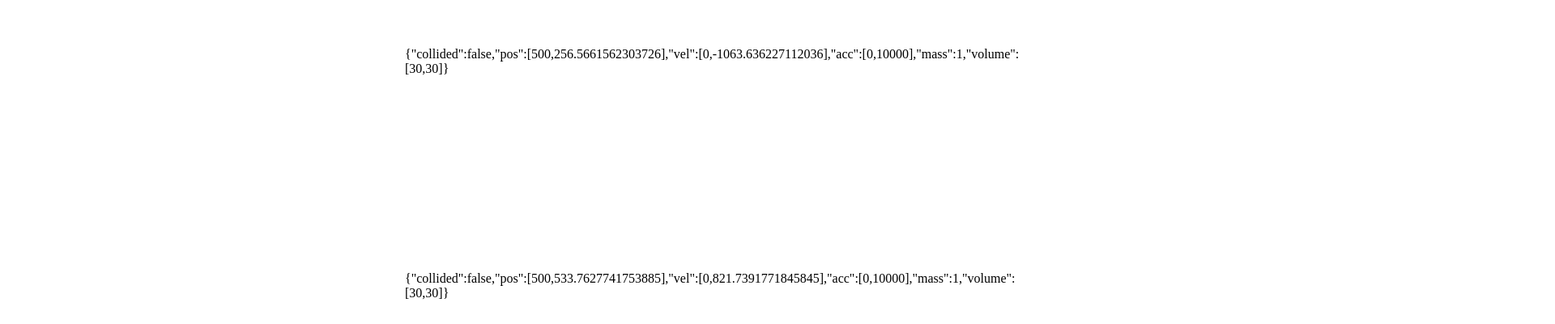
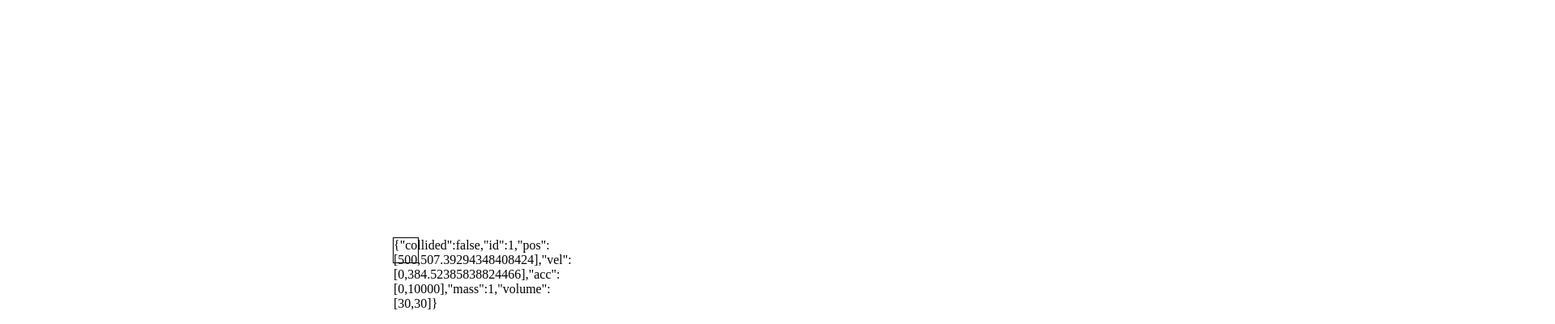
Before and after one commit to Blake-Dowling/Typescript-Physics-Simulator, a React (Create React App) app: page / in a window 1280 px wide. Shown: the part 199-599 px from the top of the page at 81% size, 1920 px wide, since content can reach past the window. Built offline with nearby package versions, Linux system fonts and the light colour scheme.

Commit message:
vectorized time delta of quadratic distance calculation

```diff
--- a/src/index.tsx
+++ b/src/index.tsx
@@ -19,16 +19,20 @@ export default function Index() {
     setObList((prevObList) => {
       const newObList = [...prevObList]
       // left wall
-      newObList.push(new ob([-.5*SCREEN_WIDTH, .5*SCREEN_HEIGHT], [0, 0], [0, 0], 100000000, [SCREEN_WIDTH, SCREEN_HEIGHT]));
-      //bottom wall
-      newObList.push(new ob([.5*SCREEN_WIDTH, 1.5*SCREEN_HEIGHT], [0, 0], [0, 0], 100000000, [SCREEN_WIDTH, SCREEN_HEIGHT]));
-      //right wall
-      newObList.push(new ob([1.5*SCREEN_WIDTH, .5*SCREEN_HEIGHT], [0, 0], [0, 0], 100000000, [SCREEN_WIDTH, SCREEN_HEIGHT]));
-      //top wall
-      newObList.push(new ob([.5*SCREEN_WIDTH, -.5*SCREEN_HEIGHT], [0, 0], [0, 0], 100000000, [SCREEN_WIDTH, SCREEN_HEIGHT]));
+      // newObList.push(new ob(newObList.length, [-.5*SCREEN_WIDTH, .5*SCREEN_HEIGHT], [0, 0], [0, 0], 100000000, [SCREEN_WIDTH/2, SCREEN_HEIGHT/2]));
+      // //bottom wall
 
-      newObList.push(new ob([500, 500], [0, 0], [0, 10000], 1, [30, 30]));
-      newObList.push(new ob([500, 200], [0, 0], [0, 10000], 1, [30, 30]));
+
+      newObList.push(new ob(newObList.length, [.5*SCREEN_WIDTH, 1*SCREEN_HEIGHT], [0, 0], [0, 0], 100000000, [SCREEN_WIDTH/2, SCREEN_HEIGHT/2]));
+      // //right wall
+      // newObList.push(new ob(newObList.length, [1.5*SCREEN_WIDTH, .5*SCREEN_HEIGHT], [0, 0], [0, 0], 100000000, [SCREEN_WIDTH/2, SCREEN_HEIGHT/2]));
+      // //top wall
+      //newObList.push(new ob(newObList.length, [.5*SCREEN_WIDTH, 0*SCREEN_HEIGHT], [0, 0], [0, 0], 100000000, [SCREEN_WIDTH/2, SCREEN_HEIGHT/2]));
+
+      newObList.push(new ob(newObList.length, [500, 500], [0, 0], [0, 10000], 1, [30, 30]));
+
+
+      // newObList.push(new ob([500, 200], [0, 0], [0, -10000], 1, [30, 30]));
 
 
       return newObList;
@@ -50,7 +54,7 @@ export default function Index() {
       const newObList = [...prevObList]
       for(let i=0; i<newObList.length; i++){
         const obj = newObList[i];
-
+        obj.collided = false;
         //******************** Check and Handle Bound Collision ********************/
         // obj.collided = obj.bounds(Dir.y, T, SCREEN_HEIGHT)
         //   || obj.bounds(Dir.y, T, 0)
@@ -63,23 +67,29 @@ export default function Index() {
 
             if(j != i){
               const obj_other = newObList[j];
-              let ttc = obj.calcTD2(obj, obj_other, 30)
-              // console.log(ttc)
+//               if(obj_other.collided === true){
+// continue;
+//               }
+              let ttc = obj.calcTD2(obj, obj_other)
+              // if(obj.id === 1){
+
+              // }
               if(ttc < T){
 
                 obj.move(ttc)
                 obj.accl(ttc)
                 obj_other.move(ttc)
                 obj_other.accl(ttc)
-                console.log(obj_other.vel[1])
+                // console.log(obj.vel[1])
                 obj.collision(Dir.y, obj, obj_other)
-                console.log(obj_other.vel[1])
+                // console.log(obj.vel[1])
                 obj.move(T-ttc)
                 obj.accl(T-ttc)
                 obj_other.move(T-ttc)
                 obj_other.accl(T-ttc)
                 obj.collided = true;
                 obj_other.collided = true;
+
               }
 
             }
@@ -90,7 +100,7 @@ export default function Index() {
             obj.move(T);
             obj.accl(T);
           }
-          obj.collided = false;
+
       }
     return newObList;
     });
--- a/src/ob.tsx
+++ b/src/ob.tsx
@@ -8,13 +8,15 @@ export enum Dir{
 
 
 export class ob{
+    id: number;
     collided : boolean = false;
     pos: [number, number];
     vel: [number, number];
     acc: [number, number];
     mass: number;
     volume: [number, number];
-    constructor(pos: [number, number], vel: [number, number], acc: [number, number], mass: number, volume: [number, number]){
+    constructor(id: number, pos: [number, number], vel: [number, number], acc: [number, number], mass: number, volume: [number, number]){
+        this.id = id;
         this.pos = pos;
         this.vel = vel;
         this.acc = acc;
@@ -46,6 +48,7 @@ export class ob{
       const mass2 = obj2.mass;
       const M = (mass1 * v1) + (mass2 * v2);
       const K = (.5*mass1) * (v1**2) + (0.5*mass2) * (v2**2)
+      // M = -M
 
       let vf2_plus = (
                   (
@@ -55,6 +58,7 @@ export class ob{
                   )
                   / (2 * ((mass2**2) + mass2))
                 )
+
       let vf2_minus = (
         (
           2*M*mass2 - Math.sqrt(
@@ -63,69 +67,85 @@ export class ob{
         )
         / (2 * ((mass2**2) + mass2))
       )
-      // console.log(vf2_minus, vf2_plus)
+      if(obj2.id === 1){
+        // console.log(vf2_plus,vf2_minus )
+      }
+
       let vf2 = vf2_plus//Math.min(vf2_minus, vf2_plus)
       let vf1 = (M - (mass2*vf2)) / mass1
-
+      // console.log("-",vf1)
       // console.log(v1, v2)
       // console.log(vf1-v1,vf2-v2)
       obj1.vel[i] = vf1;
       obj2.vel[i] = vf2;
+
     }
     }
-    calcTD2(obj1: ob, obj2: ob, dd: number){
+    calcTD2(obj1: ob, obj2: ob){
 
 
-        let d = 0;
-        let v = 0;
-        let a = 0;
+        let d = [0, 0];
+        let v = [0, 0];
+        let a = [0, 0];
         // Calculate distance magnitude
         for(let i=1; i<obj1.pos.length; i++){
-          d += (obj2.pos[i] - obj1.pos[i] - (0.5*obj1.volume[i]) - (0.5*obj2.volume[i])) ** 2;
+          d[i] += (obj2.pos[i] - obj1.pos[i] - (0.5*obj1.volume[i]) - (0.5*obj2.volume[i]));
         }
-        d = Math.sqrt(d);
+        // d = Math.sqrt(d);
 
         for(let i=1; i<obj1.vel.length; i++){
-          v += (obj2.vel[i] - obj1.vel[i]) ** 2;
+          v[i] += (obj2.vel[i] - obj1.vel[i]);
         }
-        v = Math.sqrt(v);
+        // v = Math.sqrt(v);
+
         for(let i=1; i<obj1.acc.length; i++){
-          a += (obj2.acc[i] - obj1.acc[i]) ** 2;
+          a[i] += (obj2.acc[i] - obj1.acc[i]);
+          a[i] = Math.max(a[i], .001)
         }
-        a = Math.sqrt(a);
-        a = .001
+        // a = Math.sqrt(a);
+
 
       // Positive direction
-      let td_plus = (
-        (-v - (
+      let td_plus = NaN;
+      let td_minus = NaN;
+      let td = [0, 0];
+      for(let i=1; i<obj1.acc.length; i++){
+        td_plus = (
+          (-v[i] + (
                                     Math.sqrt(
-                                    (v**2) - (2*a * (-d))
+                                      (v[i]**2) - (2*a[i] * (d[i]))
                                     )
                                 )
           )
-      / a
+        / a[i]
         )
         // Negative direction
-      let td_minus = (
-        (-v + (
+        td_minus = (
+          (-v[i] - (
                                       Math.sqrt(
-                                    (v**2) - (2*a * (-d))
+                                        (v[i]**2) - (2*a[i] * (d[i]))
                                       )
                                   )
           )
-      / a
+        / a[i]
         )
 
       // console.log(td_plus, td_minus)
         // Calculate minimum positive output
-        let td = td_plus >= 0 && td_minus < 0 ? td_plus :
+        td[i] = td_plus >= 0 && td_minus < 0 ? td_plus :
               td_minus >= 0 && td_plus < 0 ? td_minus :
               td_plus >= 0 && td_minus >= 0 ? Math.min(td_plus, td_minus):
               // Number.isNaN(td_plus) || Number.isNaN(td_minus) ? NaN :
               NaN;
 
-
-      return td;
+      }
+      let td_mag = 0;
+      for(let i=1; i<obj1.acc.length; i++){
+        td_mag += td[i]**2;
+      }
+      td_mag = Math.sqrt(td_mag)
+      console.log(td_mag)
+      return td_mag;
     }
     // Sideways trajectory projection - Calculates time at which
     // Ob will be at passed distance delta. It uses the quadratic
@@ -244,8 +264,11 @@ export default function Ob(props:any) {
     }
     const stylesheet = {
         position: 'absolute',
-        top: top,
-        left: left,
+        top: top-(0.5*obj.volume[1]),
+        left: left-(0.5*obj.volume[0]),
+        width: obj.volume[0],
+        height: obj.volume[1],
+        border: 'solid 1px black',
         // filter: `blur(${Math.sqrt(Math.abs(obj.xv+obj.yv)/500)}px)`
       } as any;
 
```
Also changed, not shown: 1 other file (tests, documents, lock files or other folders). Lines whose indentation alone changed are shown as unchanged.
